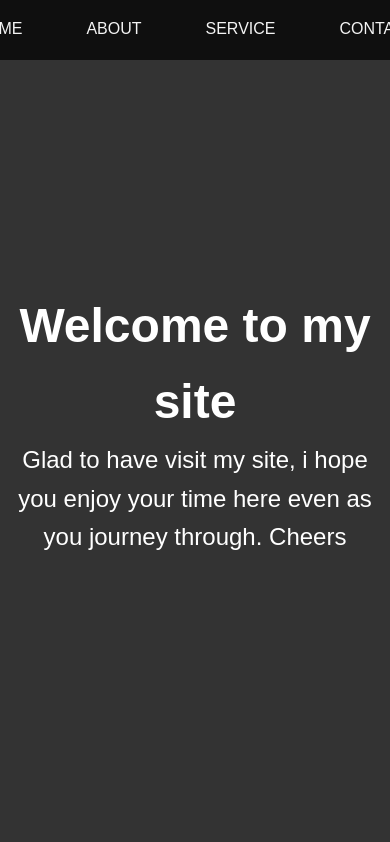
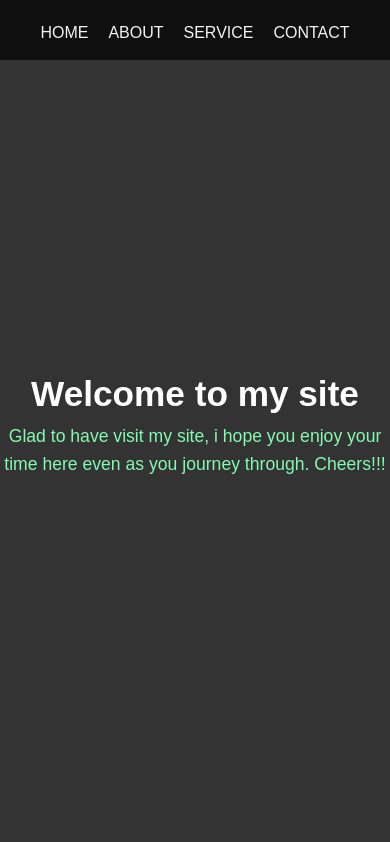
Before and after one commit to DamilareRichard/JS-smooth-scroll, a plain HTML site: page index.html in a window 390 px wide. Shown: the top 842 px of the page. Drawn offline with Linux system fonts and the light colour scheme; some packages are replaced by stand-ins of ours; a script that the page names is missing.

Commit message:
smooth scroll

```diff
--- a/index.html
+++ b/index.html
@@ -22,7 +22,7 @@
 
 		<section id="home">
 			<h1>Welcome to my site</h1>
-			<p> Glad to have visit my site, i hope you enjoy your time here even as you journey through. Cheers</p>
+			<p> Glad to have visit my site, i hope you enjoy your time here even as you journey through. Cheers!!!</p>
 		</section>
 		<section id="about">
 			<h1>About</h1>
--- a/styles.css
+++ b/styles.css
@@ -73,6 +73,7 @@ section h1{
 
 section p{
 	font-size: 1.5rem;
+	color: #84fab0;
 }
 
 
@@ -104,3 +105,33 @@ section#contact{
 	background-position: center;
 	background-repeat: no-repeat;
 }
+
+
+@media screen and (max-width: 600px) {
+
+	body{
+		margin: 0;
+		padding: 0;
+		box-sizing: border-box;
+	}
+
+	.container{
+		margin: 0;
+		padding: 0;
+
+	}
+
+	.navbar ul li{
+		margin: 0;
+		padding: 20px 10px;
+		box-sizing: border-box;
+	}
+
+	section h1{
+		font-size: 2.2rem;
+	}
+
+	section p{
+		font-size: 1.1rem;
+	}
+}
```
